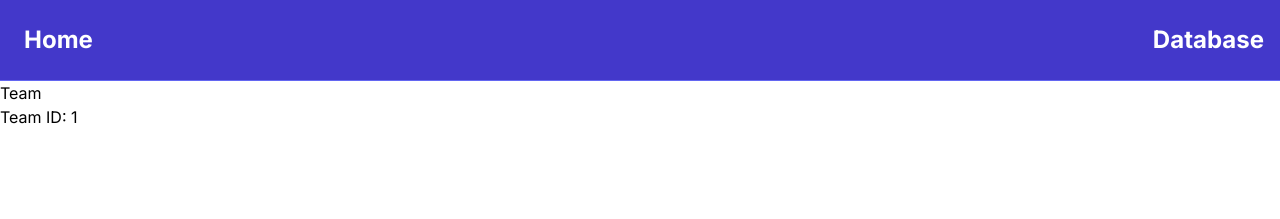
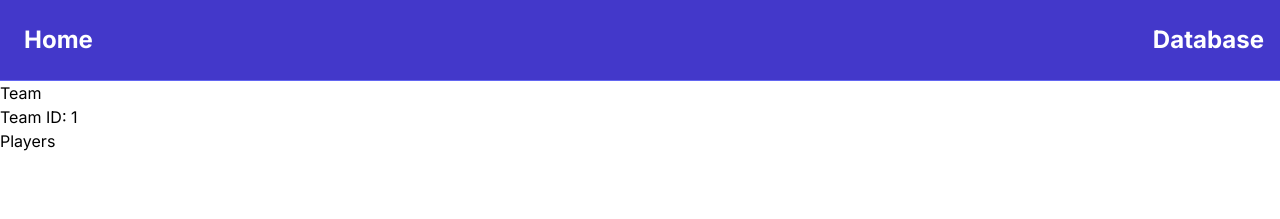
Before and after one commit to jordicastro/NFL-db-app, a Next.js app: page /database/team/1 in a window 1280 px wide. Shown: the top 219 px of the page. Built offline with nearby package versions, Linux system fonts and the light colour scheme; no server answers; the database is empty.

Commit message:
variable team path start

```diff
--- a/src/app/database/team/[id]/page.tsx
+++ b/src/app/database/team/[id]/page.tsx
@@ -1,12 +1,26 @@
 import React from 'react'
+import SupabaseService from "@/app/services/supabaseService"
 
-const Team = ({params} : {params: {id : string}}) => {
+// idea: either make query using url params [teamID] or pass in teamID as prop using Next.js router
+const TeamPage = ({params} : {params: {id : string}}) => {
+  const {viewPlayersFromTeam} = SupabaseService();
+  const teamID = params.id;
+  // query to get all players on a team with url param teamID
+  const table = viewPlayersFromTeam(parseInt(teamID));
+  // turn promise type into array
+
+  console.log(`table: ${table}`);
   return (
     <>
         <h1>Team</h1>
         <p>Team ID: {params.id}</p>
+        <div>
+            <h2>Players</h2>
+            <ul>
+            </ul>
+        </div>
     </>
   )
 }
 
-export default Team
+export default TeamPage
```
